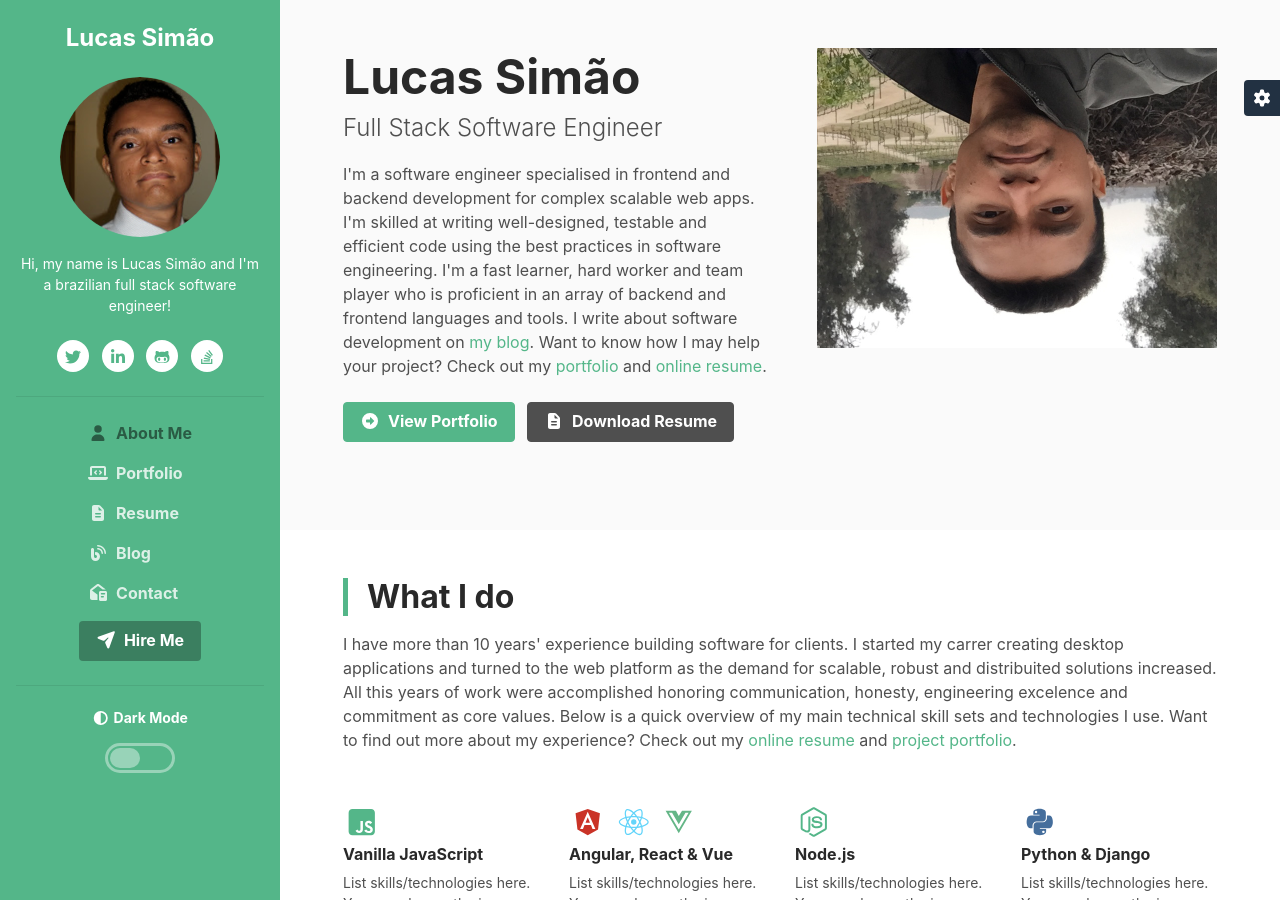
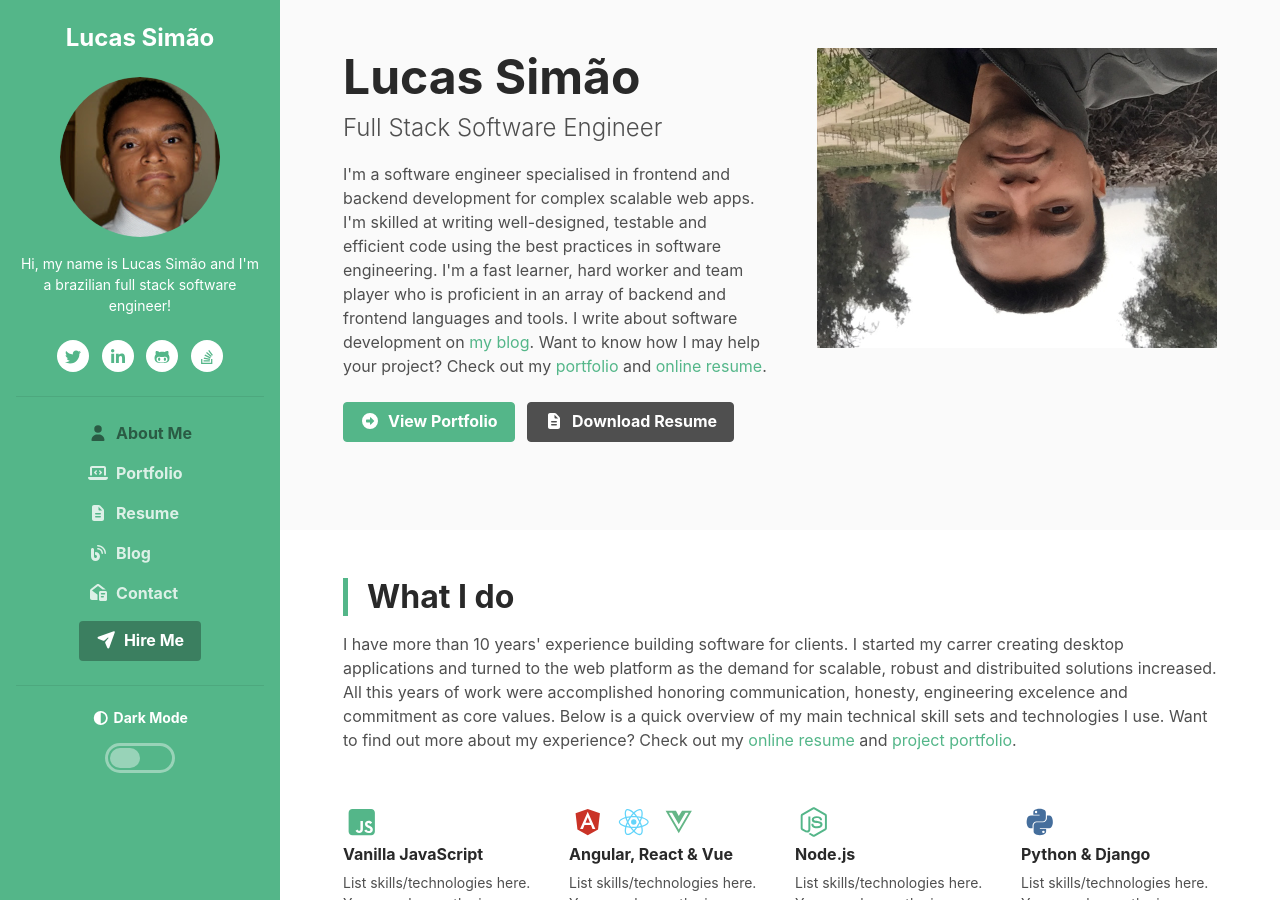
Before and after one commit to lucassimao/lucassimao.com, a Jekyll site: the page built from src/index.html, in a window 1280 px wide and 900 px high. Built offline with Jekyll 4.4.1, drawn with Linux system fonts in a browser that asks for light colours; nearby versions of some CDN libraries; library files that are not in the unit come from our copies.

Commit message:
removing the color config-panel on production env

```diff
--- a/src/_layouts/default.html
+++ b/src/_layouts/default.html
@@ -94,6 +94,7 @@
 	</div><!--//main-wrapper-->
 
 	<!-- *****CONFIGURE STYLE (REMOVE ON YOUR PRODUCTION SITE)****** -->
+	{% if jekyll.environment != "production" %}
 		<div id="config-panel" class="config-panel d-none d-lg-block">
 			<div class="panel-inner">
 				<a id="config-trigger" class="config-trigger config-panel-hide text-center" href="#"><i class="fas fa-cog mx-auto" data-fa-transform="down-6" ></i></a>
@@ -113,6 +114,7 @@
 				<a id="config-close" class="close" href="#"><i class="fa fa-times-circle"></i></a>
 			</div><!--//panel-inner-->
 		</div><!--//configure-panel-->
+	{% endif %}
 
 	<!-- Javascript -->
 	<script src="assets/plugins/jquery-3.4.1.min.js"></script>
```
Also changed, not shown: 1 other file. Lines whose indentation alone changed are shown as unchanged.
